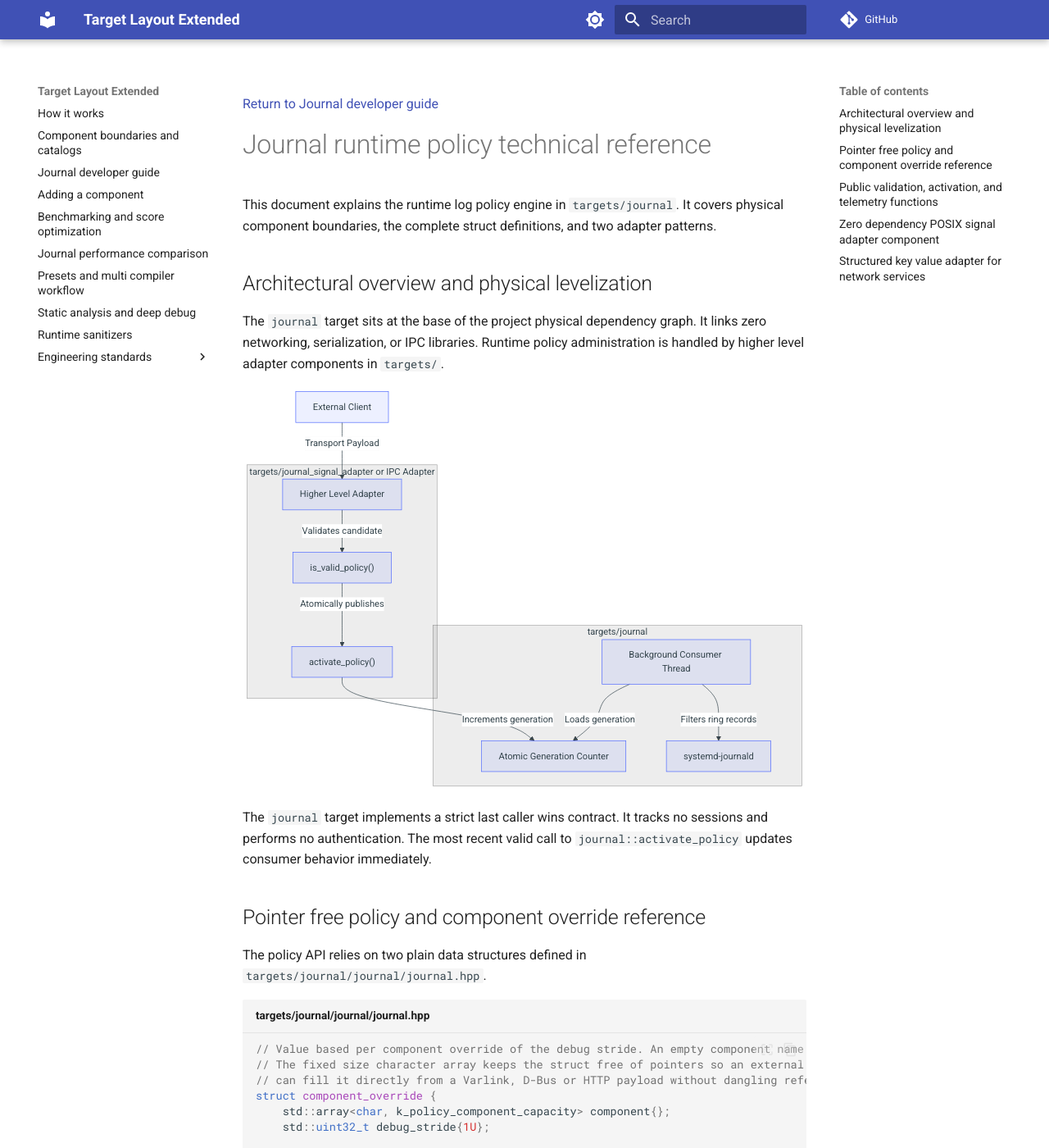
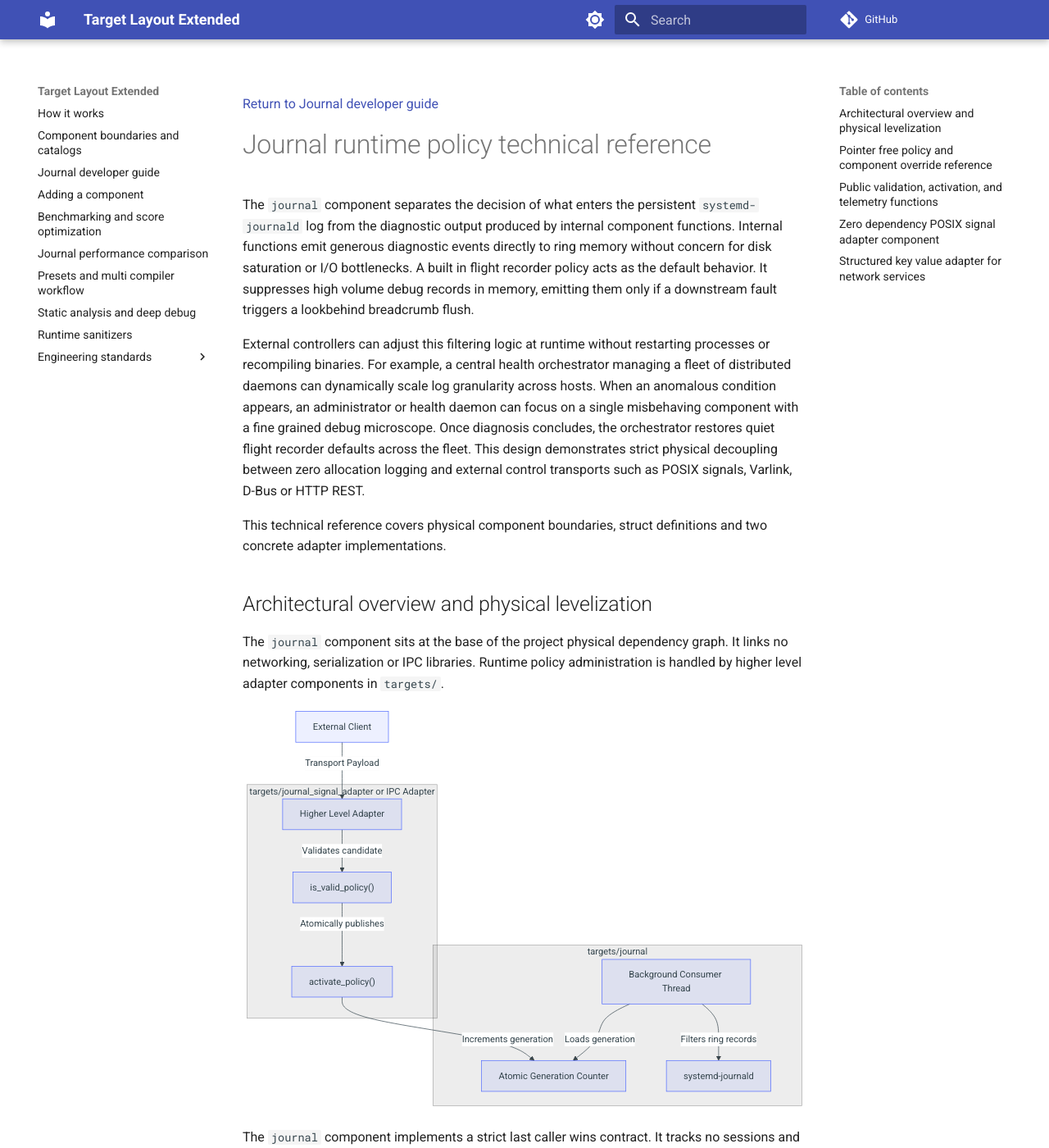
Before and after one commit to JeffKarling/Target_Layout_Extended, an MkDocs documentation site: the page built from Documentation/journal_policy_example.md, in a window 1280 px wide and 1400 px high. Shown: the whole window at 82% size. Built offline with MkDocs 1.6.1 and Material for MkDocs 9.7.7, drawn with Linux system fonts in a browser that asks for light colours; comment, search, counter and statistics services are not loaded; some of the changed text lies outside the part shown.

Commit message:
docs(journal): document architectural motivation and purpose of runtime policy engine

````diff
--- a/Documentation/journal_policy_example.md
+++ b/Documentation/journal_policy_example.md
@@ -2,11 +2,15 @@
 
 # Journal runtime policy technical reference
 
-This document explains the runtime log policy engine in `targets/journal`. It covers physical component boundaries, the complete struct definitions, and two adapter patterns.
+The `journal` component separates the decision of what enters the persistent `systemd-journald` log from the diagnostic output produced by internal component functions. Internal functions emit generous diagnostic events directly to ring memory without concern for disk saturation or I/O bottlenecks. A built in flight recorder policy acts as the default behavior. It suppresses high volume debug records in memory, emitting them only if a downstream fault triggers a lookbehind breadcrumb flush.
+
+External controllers can adjust this filtering logic at runtime without restarting processes or recompiling binaries. For example, a central health orchestrator managing a fleet of distributed daemons can dynamically scale log granularity across hosts. When an anomalous condition appears, an administrator or health daemon can focus on a single misbehaving component with a fine grained debug microscope. Once diagnosis concludes, the orchestrator restores quiet flight recorder defaults across the fleet. This design demonstrates strict physical decoupling between zero allocation logging and external control transports such as POSIX signals, Varlink, D-Bus or HTTP REST.
+
+This technical reference covers physical component boundaries, struct definitions and two concrete adapter implementations.
 
 ## Architectural overview and physical levelization
 
-The `journal` target sits at the base of the project physical dependency graph. It links zero networking, serialization, or IPC libraries. Runtime policy administration is handled by higher level adapter components in `targets/`.
+The `journal` component sits at the base of the project physical dependency graph. It links no networking, serialization or IPC libraries. Runtime policy administration is handled by higher level adapter components in `targets/`.
 
 ```mermaid
 flowchart TD
@@ -22,7 +26,7 @@ flowchart TD
     end
 ```
 
-The `journal` target implements a strict last caller wins contract. It tracks no sessions and performs no authentication. The most recent valid call to `journal::activate_policy` updates consumer behavior immediately.
+The `journal` component implements a strict last caller wins contract. It tracks no sessions and performs no authentication. The most recent valid call to `journal::activate_policy` updates consumer behavior immediately.
 
 ## Pointer free policy and component override reference
 
````
